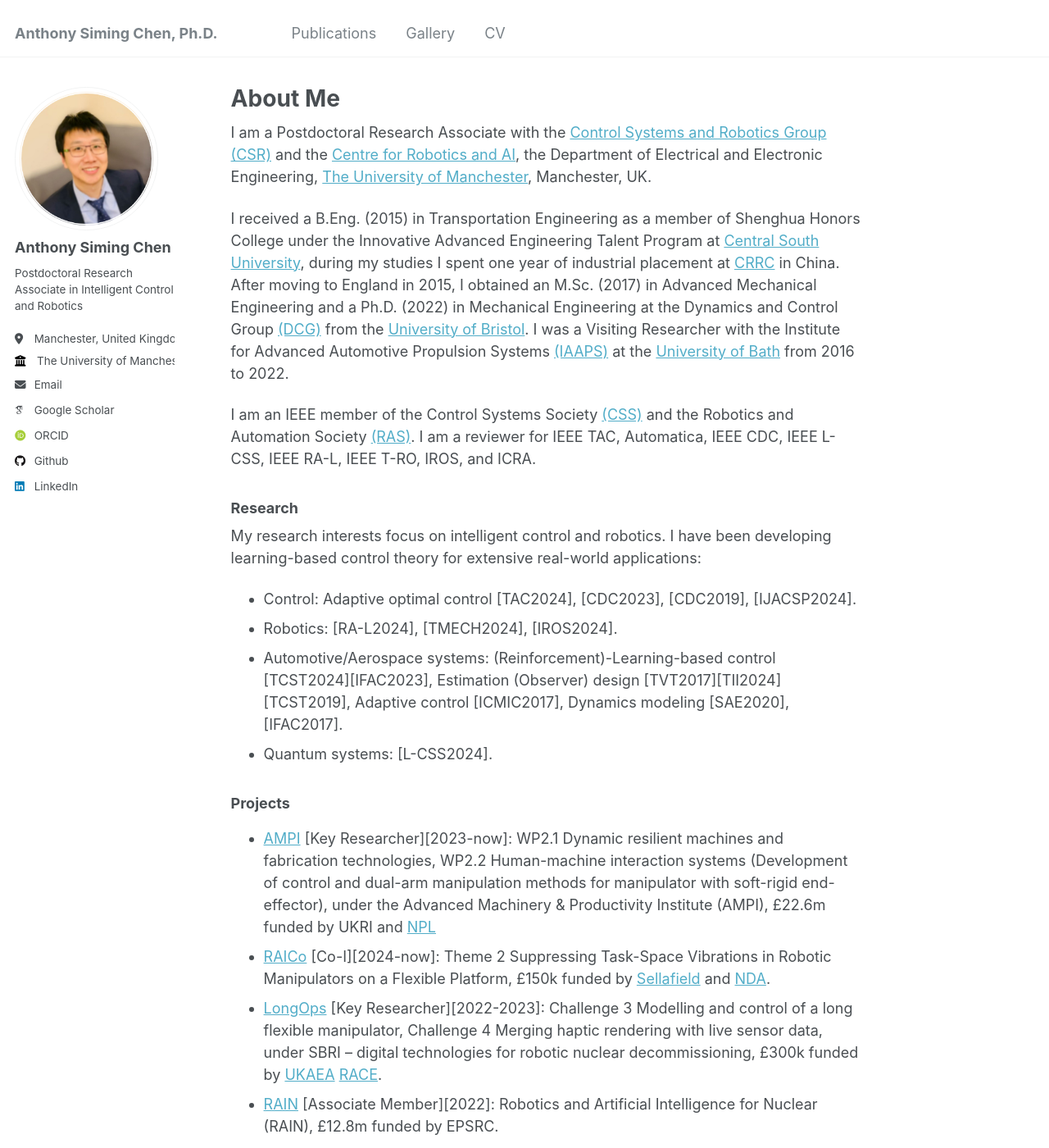
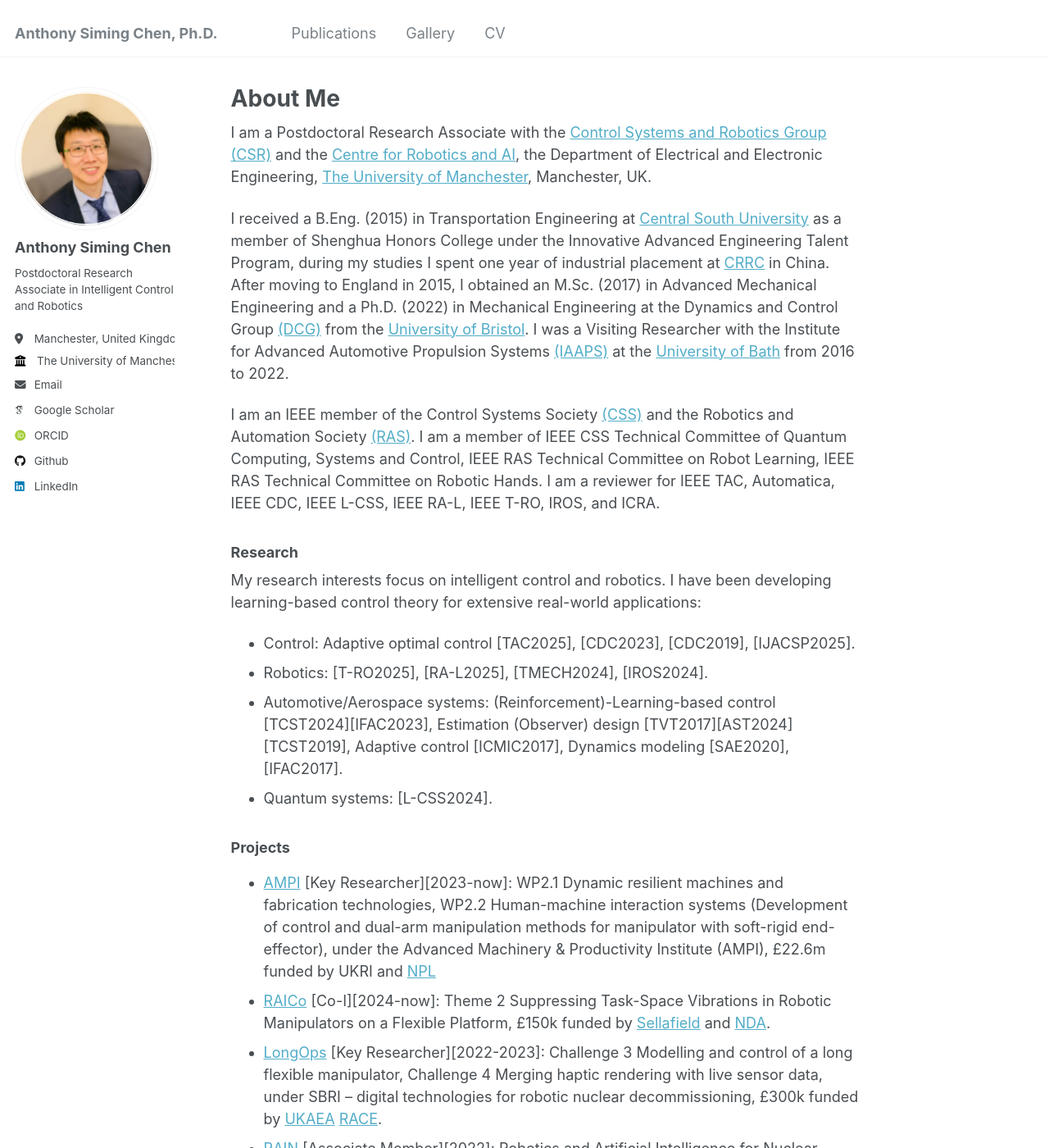
Before and after one commit to Anthony-S-Chen/Anthony-S-Chen.github.io, a Jekyll site: the page built from _pages/about.md, in a window 1280 px wide and 1400 px high. Shown: the whole window at 82% size. Built offline with Jekyll 4.4.1, drawn with Linux system fonts in a browser that asks for light colours; some web fonts are replaced.

Commit message:
Update about.md

```diff
--- a/_pages/about.md
+++ b/_pages/about.md
@@ -9,17 +9,17 @@ redirect_from:
 
 I am a Postdoctoral Research Associate with the [Control Systems and Robotics Group (CSR)](https://uom-csrgroup.uk/) and the [Centre for Robotics and AI](https://www.robotics.manchester.ac.uk/), the Department of Electrical and Electronic Engineering, [The University of Manchester](https://www.manchester.ac.uk), Manchester, UK.
 
-I received a B.Eng. (2015) in Transportation Engineering as a member of Shenghua Honors College under the
-Innovative Advanced Engineering Talent Program at [Central South University](https://en.csu.edu.cn/), during my studies I spent one year of industrial placement at [CRRC](https://www.crrcgc.cc/en/) in China. After moving to England in 2015, I obtained an M.Sc. (2017) in Advanced Mechanical Engineering and a Ph.D. (2022) in Mechanical Engineering at the Dynamics and Control Group [(DCG)](https://www.bristol.ac.uk/engineering/research/dynamicscontrol/) from the [University of Bristol](https://www.bristol.ac.uk/). I was a Visiting Researcher with the Institute for Advanced Automotive Propulsion Systems [(IAAPS)](https://iaaps.co.uk/) at the [University of Bath](https://www.bath.ac.uk/) from 2016 to 2022.
+I received a B.Eng. (2015) in Transportation Engineering at [Central South University](https://en.csu.edu.cn/) as a member of Shenghua Honors College under the
+Innovative Advanced Engineering Talent Program, during my studies I spent one year of industrial placement at [CRRC](https://www.crrcgc.cc/en/) in China. After moving to England in 2015, I obtained an M.Sc. (2017) in Advanced Mechanical Engineering and a Ph.D. (2022) in Mechanical Engineering at the Dynamics and Control Group [(DCG)](https://www.bristol.ac.uk/engineering/research/dynamicscontrol/) from the [University of Bristol](https://www.bristol.ac.uk/). I was a Visiting Researcher with the Institute for Advanced Automotive Propulsion Systems [(IAAPS)](https://iaaps.co.uk/) at the [University of Bath](https://www.bath.ac.uk/) from 2016 to 2022.
 
-I am an IEEE member of the Control Systems Society [(CSS)](https://www.ieeecss.org/) and the Robotics and Automation Society [(RAS)](https://www.ieee-ras.org/). I am a reviewer for IEEE TAC, Automatica, IEEE CDC, IEEE L-CSS, IEEE RA-L, IEEE T-RO, IROS, and ICRA.
+I am an IEEE member of the Control Systems Society [(CSS)](https://www.ieeecss.org/) and the Robotics and Automation Society [(RAS)](https://www.ieee-ras.org/). I am a member of IEEE CSS Technical Committee of Quantum Computing, Systems and Control, IEEE RAS Technical Committee on Robot Learning, IEEE RAS Technical Committee on Robotic Hands. I am a reviewer for IEEE TAC, Automatica, IEEE CDC, IEEE L-CSS, IEEE RA-L, IEEE T-RO, IROS, and ICRA.
 
 ### Research
 
 My research interests focus on intelligent control and robotics. I have been developing learning-based control theory for extensive real-world applications:
-- Control: Adaptive optimal control [TAC2024], [CDC2023], [CDC2019], [IJACSP2024].
-- Robotics: [RA-L2024], [TMECH2024], [IROS2024].
-- Automotive/Aerospace systems: (Reinforcement)-Learning-based control [TCST2024][IFAC2023], Estimation (Observer) design [TVT2017][TII2024][TCST2019], Adaptive control [ICMIC2017], Dynamics modeling [SAE2020],[IFAC2017].
+- Control: Adaptive optimal control [TAC2025], [CDC2023], [CDC2019], [IJACSP2025].
+- Robotics: [T-RO2025], [RA-L2025], [TMECH2024], [IROS2024].
+- Automotive/Aerospace systems: (Reinforcement)-Learning-based control [TCST2024][IFAC2023], Estimation (Observer) design [TVT2017][AST2024][TCST2019], Adaptive control [ICMIC2017], Dynamics modeling [SAE2020],[IFAC2017].
 - Quantum systems: [L-CSS2024].
 
 
```
